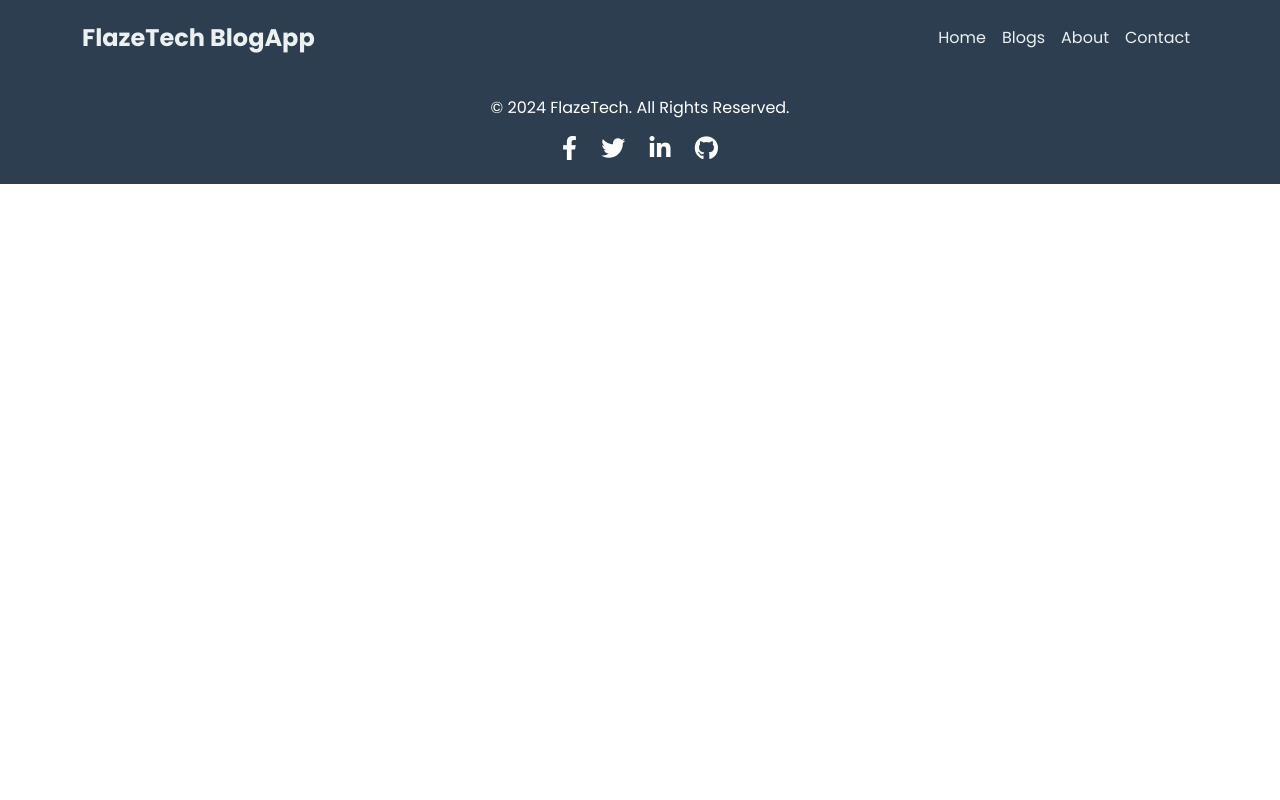
After one commit to flazetech/opensource_blogapp, a Django app: template template/about.html in a window 1280 px wide. The commit adds this page. Run offline with Django 5.2, Linux system fonts and the light colour scheme; the template is opened without the code that fills it, so the values that code supplies are empty.

Commit message:
new file added

```diff
--- /dev/null
+++ b/template/about.html
@@ -0,0 +1,141 @@
+<!DOCTYPE html>
+<html lang="en">
+
+<head>
+     <meta charset="UTF-8">
+     <meta name="viewport" content="width=device-width, initial-scale=1.0">
+     <title>About</title>
+
+     <!-- Bootstrap 5 CSS CDN -->
+     <link rel="stylesheet" href="https://cdn.jsdelivr.net/npm/bootstrap@5.3.0/dist/css/bootstrap.min.css">
+
+     <!-- Font Awesome CDN -->
+     <link rel="stylesheet" href="https://cdnjs.cloudflare.com/ajax/libs/font-awesome/6.0.0-beta3/css/all.min.css">
+
+     <!-- Google Font (Poppins) -->
+     <link href="https://fonts.googleapis.com/css2?family=Poppins:wght@300;400;700&display=swap" rel="stylesheet">
+
+     <style>
+          body,
+          html {
+               margin: 0;
+               padding: 0;
+               height: 100%;
+               font-family: 'Poppins', sans-serif;
+          }
+
+
+          /* Navbar Styling */
+          .navbar {
+               padding: 15px;
+               background-color: #2c3e50;
+          }
+
+          .navbar-brand {
+               font-size: 1.5rem;
+               font-weight: 700;
+               color: #ecf0f1;
+          }
+
+          .navbar-nav .nav-link {
+               color: #ecf0f1;
+               font-weight: 500;
+               padding: 0 20px;
+          }
+
+          .navbar-nav .nav-link:hover {
+               color: #2ecc71;
+          }
+
+          .scroll-down {
+               position: absolute;
+               bottom: 20px;
+               left: 50%;
+               transform: translateX(-50%);
+               font-size: 1.5rem;
+               color: #ffffff;
+               cursor: pointer;
+               animation: bounce 2s infinite;
+          }
+
+          @keyframes bounce {
+
+               0%, 20%, 50%, 80%, 100% {
+                    transform: translateY(0);
+               }
+
+               40% {
+                    transform: translateY(-10px);
+               }
+
+               60% {
+                    transform: translateY(-5px);
+               }
+          }
+
+          /* footer styling */
+          footer {
+               background-color: #2c3e50;
+               color: white;
+               padding: 20px 0;
+          }
+
+          footer .social-icons i {
+               font-size: 1.5rem;
+               margin: 0 10px;
+               color: #ffffff;
+               transition: color 0.3s;
+          }
+
+          footer .social-icons i:hover {
+               color: #2ecc71;
+          }
+     </style>
+</head>
+
+<body>
+     <!-- navbar section -->
+     <nav class="navbar navbar-expand-lg navbar-dark">
+          <div class="container">
+               <a class="navbar-brand" href="#">FlazeTech BlogApp</a>
+               <button class="navbar-toggler" type="button" data-bs-toggle="collapse" data-bs-target="#navbarNav"
+                    aria-controls="navbarNav" aria-expanded="false" aria-label="Toggle navigation">
+                    <span class="navbar-toggler-icon"></span>
+               </button>
+               <div class="collapse navbar-collapse" id="navbarNav">
+                    <ul class="navbar-nav ms-auto">
+                         <li class="nav-item">
+                              <a class="nav-link" href="#">Home</a>
+                         </li>
+                         <li class="nav-item">
+                              <a class="nav-link" href="#">Blogs</a>
+                         </li>
+                         <li class="nav-item">
+                              <a class="nav-link" href="about.html">About</a>
+                         </li>
+                         <li class="nav-item">
+                              <a class="nav-link" href="#">Contact</a>
+                         </li>
+                    </ul>
+               </div>
+          </div>
+     </nav>
+
+     <!-- Footer -->
+     <footer>
+          <div class="container text-center">
+               <p>&copy; 2024 FlazeTech. All Rights Reserved.</p>
+               <div class="social-icons">
+                    <a href="#"><i class="fab fa-facebook-f"></i></a>
+                    <a href="#"><i class="fab fa-twitter"></i></a>
+                    <a href="#"><i class="fab fa-linkedin-in"></i></a>
+                    <a href="#"><i class="fab fa-github"></i></a>
+               </div>
+          </div>
+     </footer>
+
+     <!-- Bootstrap 5 JS CDN -->
+     <script src="https://cdn.jsdelivr.net/npm/bootstrap@5.3.0/dist/js/bootstrap.bundle.min.js"></script>
+</body>
+
+</html>
--- a/template/index.html
+++ b/template/index.html
@@ -191,7 +191,7 @@
                         <a class="nav-link" href="#">Blogs</a>
                     </li>
                     <li class="nav-item">
-                        <a class="nav-link" href="#">About</a>
+                        <a class="nav-link" href="about.html">About</a>
                     </li>
                     <li class="nav-item">
                         <a class="nav-link" href="#">Contact</a>
```
Also changed, not shown: opensource_blogapp/settings.py (line endings or trailing spaces), opensource_blogapp/views.py (line endings or trailing spaces), 12 other files.
